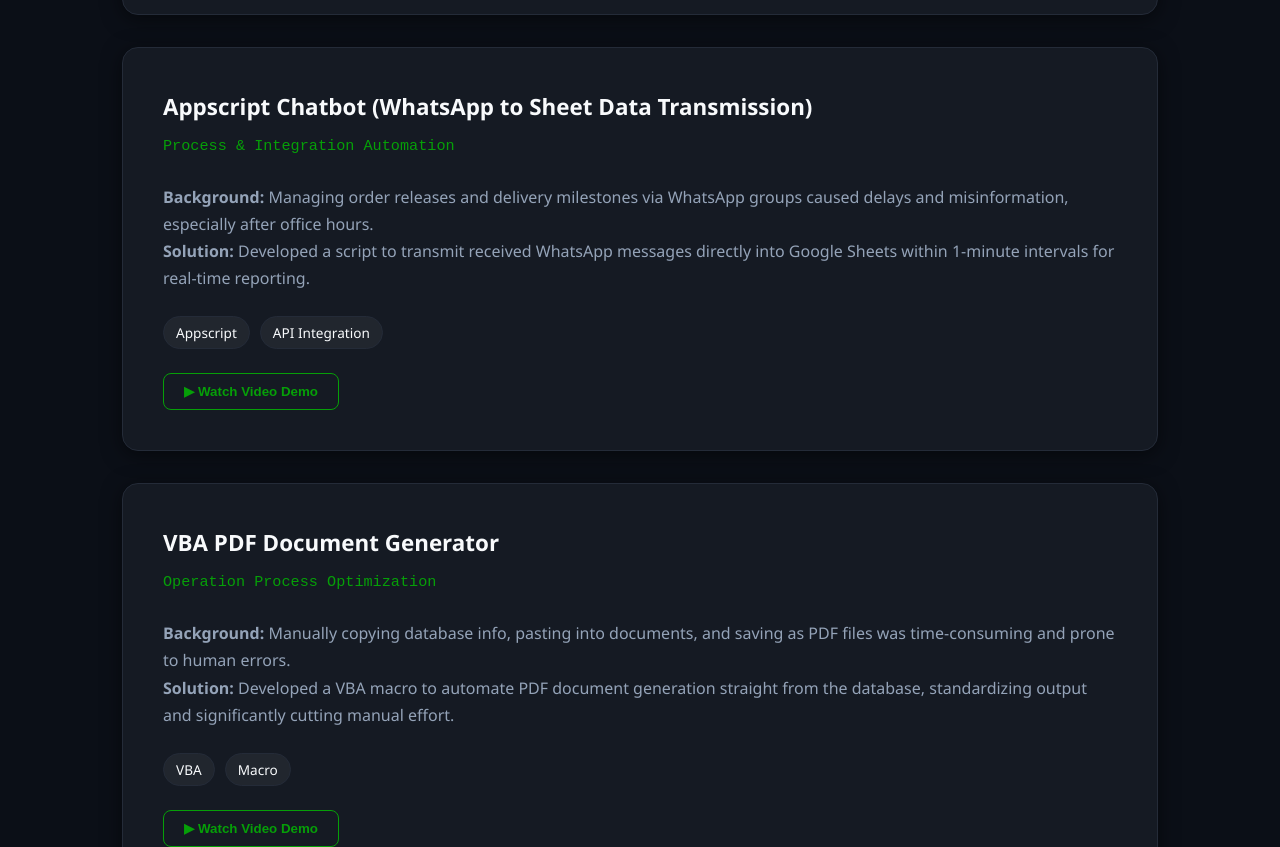
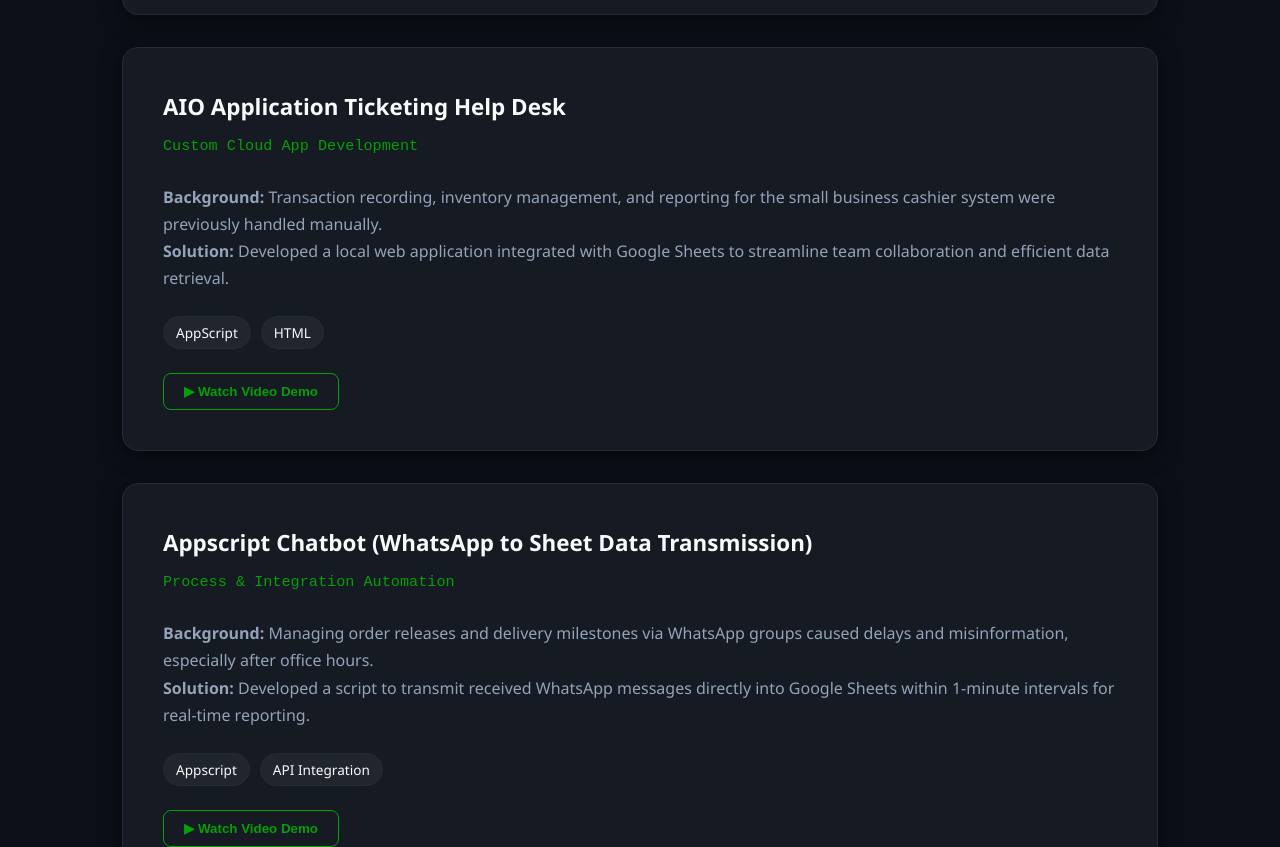
Before and after one commit to leonardositorust-svg/portfolio, a plain HTML site: page projects.html in a window 1280 px wide. Shown: the part 3753-4600 px from the top of the page. Drawn offline with Linux system fonts and the light colour scheme.

Commit message:
Update projects.html

```diff
--- a/projects.html
+++ b/projects.html
@@ -712,6 +712,23 @@
                 <button class="btn--media" data-src="Assets/worksamples/ticketingplatform.mp4" data-type="video">▶ Watch Video Demo</button>
             </div>
 
+            <div class="card project-card" data-category="cloud-app">
+                <div class="card-header">
+                    <img src="Assets/images/icon2.png" alt="Project Logo" class="company-logo" onerror="this.style.display='none'">
+                    <div>
+                        <h3 class="card-title">AIO Application Ticketing Help Desk</h3>
+                        <span class="card-meta">Custom Cloud App Development</span>
+                    </div>
+                </div>
+                <p><strong>Background:</strong> Transaction recording, inventory management, and reporting for the small business cashier system were previously handled manually.<br>
+                <strong>Solution:</strong> Developed a local web application integrated with Google Sheets to streamline team collaboration and efficient data retrieval.</p>
+                <div class="tech-stack">
+                    <span class="tech-tag">AppScript</span>
+                    <span class="tech-tag">HTML</span>
+                </div>
+                <button class="btn--media" data-src="Assets/worksamples/perkasiranduniawi.mp4" data-type="video">▶ Watch Video Demo</button>
+            </div>
+
             <div class="card project-card" data-category="process-automation">
                 <div class="card-header">
                     <img src="Assets/images/icon2.png" alt="Project Logo" class="company-logo" onerror="this.style.display='none'">
```
